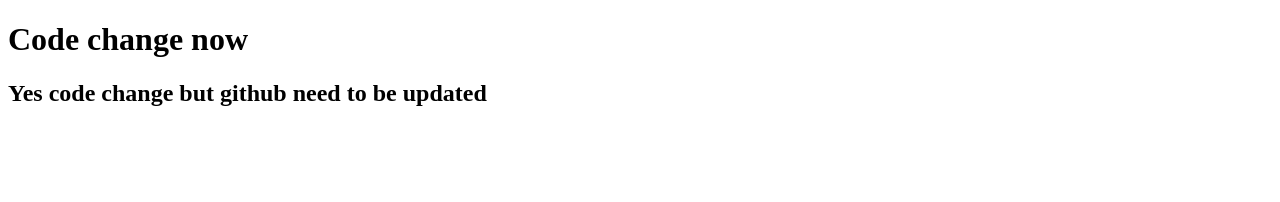
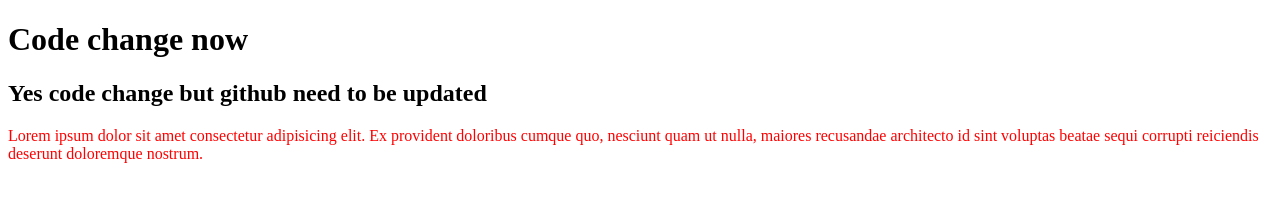
Before and after one commit to Rifat39/my-second-repo, a plain HTML site: page index.html in a window 1280 px wide. Drawn offline with Linux system fonts and the light colour scheme.

Commit message:
css added

```diff
--- a/index.html
+++ b/index.html
@@ -5,9 +5,16 @@
     <meta http-equiv="X-UA-Compatible" content="IE=edge" />
     <meta name="viewport" content="width=device-width, initial-scale=1.0" />
     <title>Second Repo</title>
+    <link rel="stylesheet" href="styles.css" />
   </head>
   <body>
     <h1>Code change now</h1>
     <h2>Yes code change but github need to be updated</h2>
+    <p>
+      Lorem ipsum dolor sit amet consectetur adipisicing elit. Ex provident
+      doloribus cumque quo, nesciunt quam ut nulla, maiores recusandae
+      architecto id sint voluptas beatae sequi corrupti reiciendis deserunt
+      doloremque nostrum.
+    </p>
   </body>
 </html>
--- /dev/null
+++ b/styles.css
@@ -0,0 +1,3 @@
+p{
+    color: red;
+}
```
